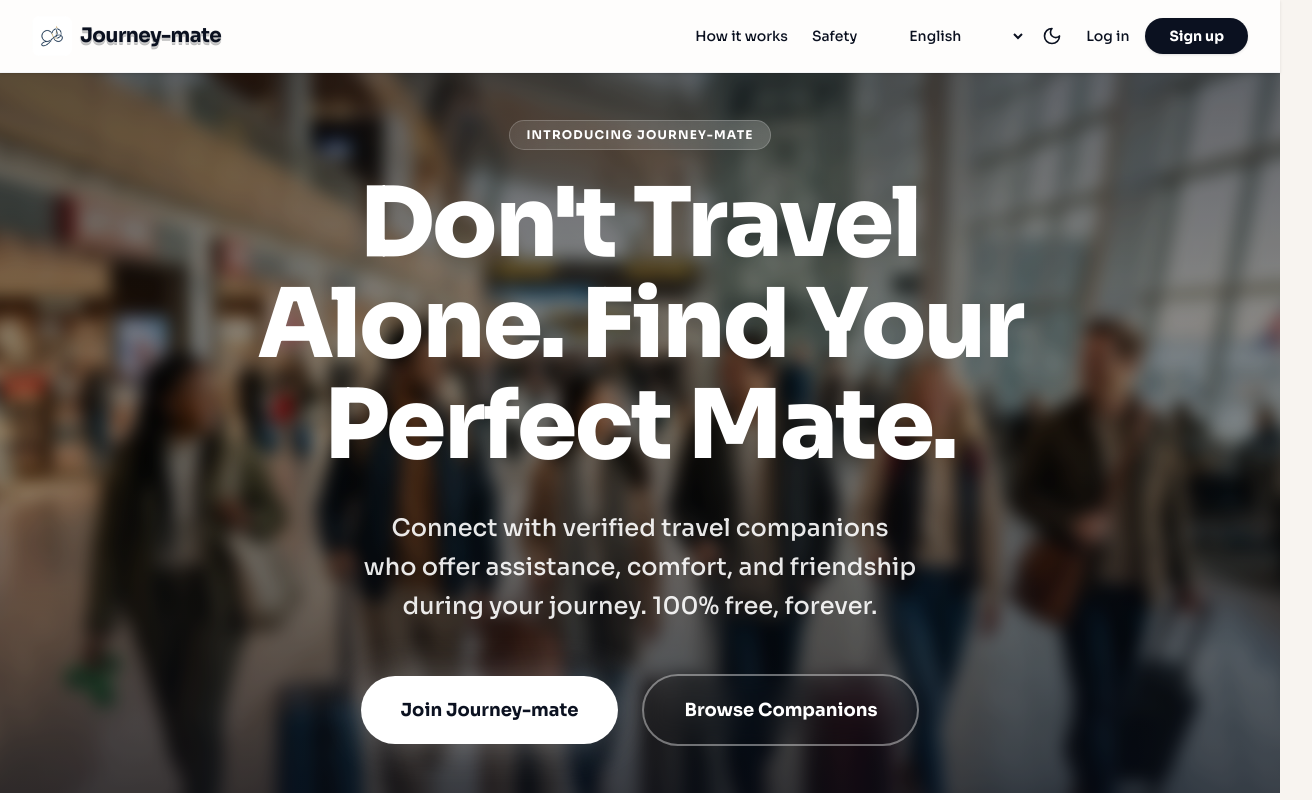
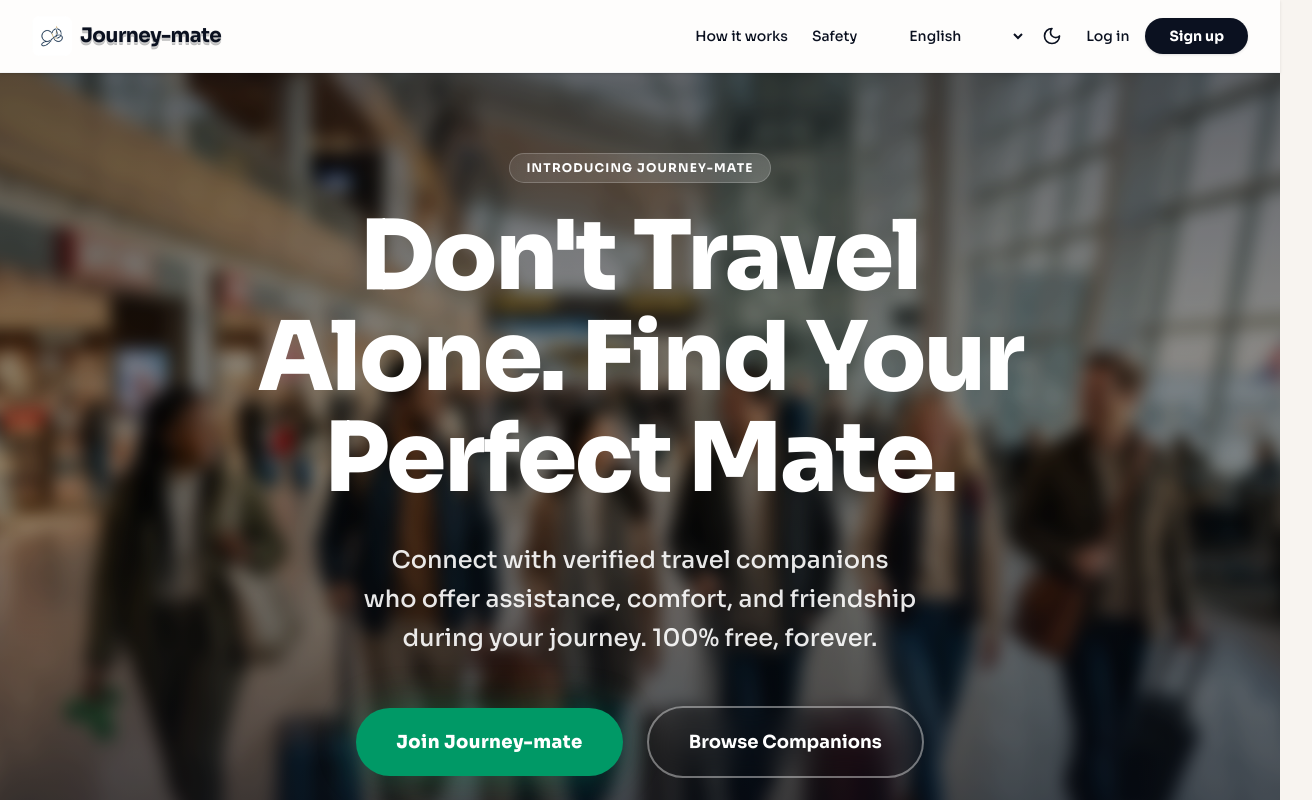
Before and after one commit to krishnaUIDev/Journey-mate, a Next.js app in the folder apps/web/: page / in a window 1280 px wide. Shown: the top 800 px of the page, 1312 px wide, since content can reach past the window. Built offline with nearby package versions, Linux system fonts and the light colour scheme; no server answers.

Commit message:
style: update Hero section layout and CTA button styling to emerald theme

```diff
--- a/apps/web/components/Hero.tsx
+++ b/apps/web/components/Hero.tsx
@@ -6,7 +6,7 @@ import { SignUpButton, SignInButton } from "@clerk/nextjs";
 
 export function Hero() {
     return (
-        <section className="relative h-[calc(100vh-80px)] flex items-center justify-center overflow-hidden py-10 px-4 [clip-path:inset(0)]">
+        <section className="relative min-h-[calc(100vh-80px)] flex items-center justify-center py-20 px-4 [clip-path:inset(0)]">
             <div className="absolute inset-0 z-0 scale-105">
                 <Image
                     src="/hero-premium.png"
@@ -32,9 +32,9 @@ export function Hero() {
                 </p>
                 <div className="flex flex-col sm:flex-row gap-6 justify-center items-center">
                     <SignUpButton mode="modal" forceRedirectUrl="/dashboard">
-                        <button className="group relative bg-white text-navy px-10 py-5 rounded-full font-bold text-lg hover:bg-navy hover:text-white transition-all duration-500 shadow-[0_0_40px_rgba(255,255,255,0.3)] hover:shadow-[0_0_60px_rgba(255,255,255,0.5)] transform hover:-translate-y-1 overflow-hidden">
-                            <span className="relative z-10 font-bold"><FormattedMessage id="hero.ctaPrimary" /></span>
-                            <div className="absolute inset-0 bg-navy scale-x-0 group-hover:scale-x-100 transition-transform origin-left duration-500" />
+                        <button className="group relative bg-emerald-600 text-white px-10 py-5 rounded-full font-black text-lg hover:bg-emerald-700 transition-all duration-500 shadow-[0_0_40px_rgba(16,185,129,0.3)] hover:shadow-[0_0_60px_rgba(16,185,129,0.5)] transform hover:-translate-y-1 overflow-hidden">
+                            <span className="relative z-10 font-black tracking-wide"><FormattedMessage id="hero.ctaPrimary" /></span>
+                            <div className="absolute inset-0 bg-white/10 scale-x-0 group-hover:scale-x-100 transition-transform origin-left duration-500" />
                         </button>
                     </SignUpButton>
                     <SignInButton mode="modal" forceRedirectUrl="/dashboard">
```
